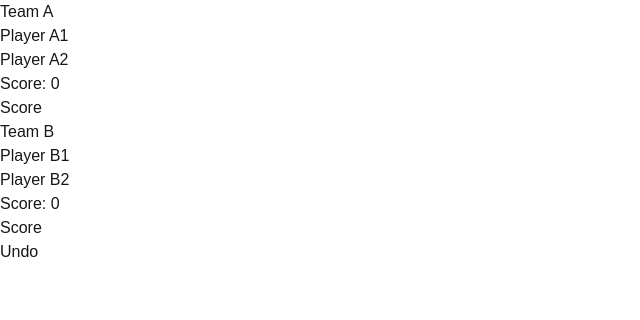
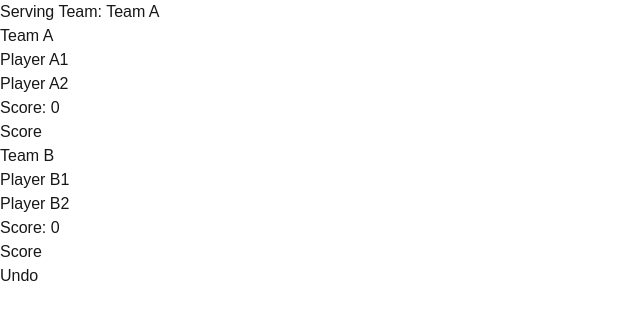
Before and after one commit to rajatroy-dev/shuttle-score, a Next.js app: page / in a window 1280 px wide. Shown: the top 320 px of the page, without its empty margins (0-640 px from the left). Built offline with nearby package versions, Linux system fonts and the light colour scheme.

Commit message:
WIP Scoring System

```diff
--- a/src/app/page.tsx
+++ b/src/app/page.tsx
@@ -3,26 +3,33 @@
 import { useState } from "react";
 
 export default function Home() {
+  const teamNames = {
+    'teamA': 'Team A',
+    'teamB': 'Team B'
+  };
+
   const [score, setScore] = useState({
     teamA: 0,
     teamB: 0
   });
 
-  const [servingSide, setservingSide] = useState<'teamA' | 'teamB'>('teamA');
+  const [servingSide, setservingSide] = useState<ITeam>('teamA');
 
-  const handleScore = () => {
-    setScore({ ...score, [servingSide]: score[servingSide] + 2 });
+  const handleScore = (scoringTeam: ITeam) => {
+    setScore({ ...score, [scoringTeam]: score[scoringTeam] + 2 });
+    setservingSide(scoringTeam);
   }
 
   return (
     <div>
+      <div>Serving Team: {teamNames[servingSide]}</div>
       <div>
         <h3>Team A</h3>
         <p>Player A1</p>
         <p>Player A2</p>
         <p>Score: {score.teamA}</p>
         <div>
-          <button onClick={handleScore}>Score</button>
+          <button onClick={() => handleScore('teamA')}>Score</button>
         </div>
       </div>
       <div>
@@ -31,7 +38,7 @@ export default function Home() {
         <p>Player B2</p>
         <p>Score: {score.teamB}</p>
         <div>
-          <button onClick={handleScore}>Score</button>
+          <button onClick={() => handleScore('teamB')}>Score</button>
         </div>
       </div>
       <div>
@@ -40,3 +47,5 @@ export default function Home() {
     </div>
   );
 }
+
+type ITeam = 'teamA' | 'teamB';
```
